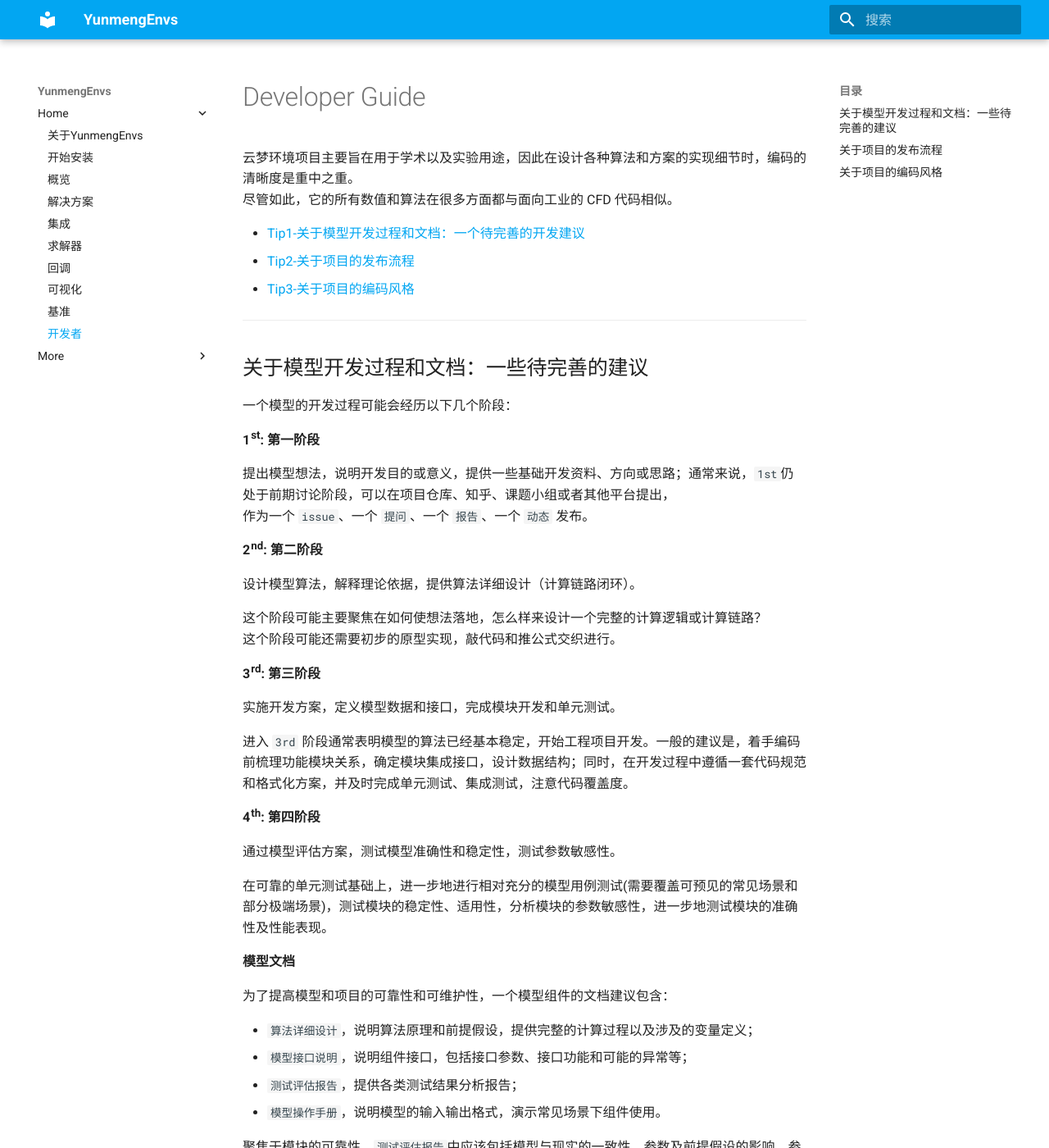
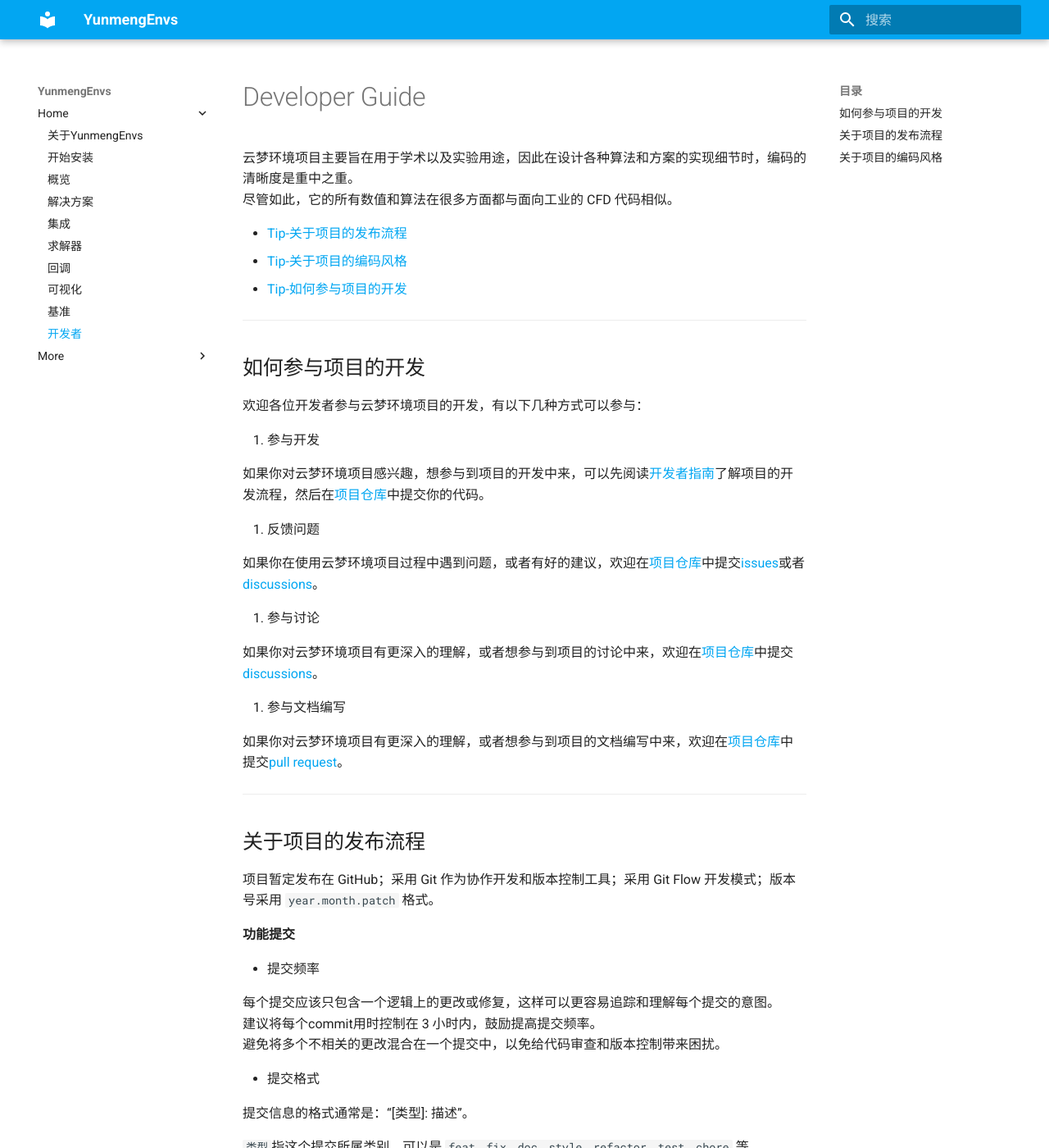
Before and after one commit to NumHub612/YunmengEnvs, an MkDocs documentation site: the page built from docs/Developer.md, in a window 1280 px wide and 1400 px high. Shown: the whole window at 82% size. Built offline with MkDocs 1.6.1 and Material for MkDocs 9.7.7, drawn with Linux system fonts in a browser that asks for light colours; some of the changed text lies outside the part shown.

Commit message:
chore: nothing matters

```diff
--- a/docs/Developer.md
+++ b/docs/Developer.md
@@ -3,50 +3,33 @@
 云梦环境项目主要旨在用于学术以及实验用途，因此在设计各种算法和方案的实现细节时，编码的清晰度是重中之重。
 尽管如此，它的所有数值和算法在很多方面都与面向工业的 CFD 代码相似。
 
-+ [Tip1-关于模型开发过程和文档：一个待完善的开发建议](#关于模型开发过程和文档一些待完善的建议)
-+ [Tip2-关于项目的发布流程](#关于项目的发布流程)
-+ [Tip3-关于项目的编码风格](#关于项目的编码风格)
++ [Tip-关于项目的发布流程](#关于项目的发布流程)
++ [Tip-关于项目的编码风格](#关于项目的编码风格)
++ [Tip-如何参与项目的开发](#如何参与项目的开发)
 
 ---------------------------------------------------------------------------------
 
-## 关于模型开发过程和文档：一些待完善的建议
 
-一个模型的开发过程可能会经历以下几个阶段：
+## 如何参与项目的开发
 
-**1st: 第一阶段**
+欢迎各位开发者参与云梦环境项目的开发，有以下几种方式可以参与：
 
-提出模型想法，说明开发目的或意义，提供一些基础开发资料、方向或思路；通常来说，`1st`仍处于前期讨论阶段，可以在项目仓库、知乎、课题小组或者其他平台提出，
-作为一个 `issue`、一个 `提问`、一个 `报告`、一个 `动态` 发布。
+1. 参与开发
 
-**2nd: 第二阶段**
+如果你对云梦环境项目感兴趣，想参与到项目的开发中来，可以先阅读[开发者指南](https://github.com/yunmeng-meng/Yunmeng-Tools/blob/main/docs/Developer.md)了解项目的开发流程，然后在[项目仓库](https://github.com/yunmeng-meng/Yunmeng-Tools)中提交你的代码。
 
-设计模型算法，解释理论依据，提供算法详细设计（计算链路闭环）。
+2. 反馈问题
 
-这个阶段可能主要聚焦在如何使想法落地，怎么样来设计一个完整的计算逻辑或计算链路？
-这个阶段可能还需要初步的原型实现，敲代码和推公式交织进行。
+如果你在使用云梦环境项目过程中遇到问题，或者有好的建议，欢迎在[项目仓库](https://github.com/yunmeng-meng/Yunmeng-Tools)中提交[issues](https://github.com/yunmeng-meng/Yunmeng-Tools/issues)或者[discussions](https://github.com/yunmeng-meng/Yunmeng-Tools/discussions)。
 
-**3rd: 第三阶段**
+3. 参与讨论
 
-实施开发方案，定义模型数据和接口，完成模块开发和单元测试。
+如果你对云梦环境项目有更深入的理解，或者想参与到项目的讨论中来，欢迎在[项目仓库](https://github.com/yunmeng-meng/Yunmeng-Tools)中提交[discussions](https://github.com/yunmeng-meng/Yunmeng-Tools/discussions)。
 
-进入 `3rd` 阶段通常表明模型的算法已经基本稳定，开始工程项目开发。一般的建议是，着手编码前梳理功能模块关系，确定模块集成接口，设计数据结构；同时，在开发过程中遵循一套代码规范和格式化方案，并及时完成单元测试、集成测试，注意代码覆盖度。
+4. 参与文档编写
 
-**4th: 第四阶段**
+如果你对云梦环境项目有更深入的理解，或者想参与到项目的文档编写中来，欢迎在[项目仓库](https://github.com/yunmeng-meng/Yunmeng-Tools)中提交[pull request](https://github.com/yunmeng-meng/Yunmeng-Tools/pulls)。
 
-通过模型评估方案，测试模型准确性和稳定性，测试参数敏感性。
-
-在可靠的单元测试基础上，进一步地进行相对充分的模型用例测试(需要覆盖可预见的常见场景和部分极端场景)，测试模块的稳定性、适用性，分析模块的参数敏感性，进一步地测试模块的准确性及性能表现。
-
-**模型文档**
-
-为了提高模型和项目的可靠性和可维护性，一个模型组件的文档建议包含：
-
-+ `算法详细设计`，说明算法原理和前提假设，提供完整的计算过程以及涉及的变量定义；
-+ `模型接口说明`，说明组件接口，包括接口参数、接口功能和可能的异常等；
-+ `测试评估报告`，提供各类测试结果分析报告；
-+ `模型操作手册`，说明模型的输入输出格式，演示常见场景下组件使用。
-
-聚焦于模块的可靠性，`测试评估报告`中应该包括模型与现实的一致性、参数及前提假设的影响、参数真值以及其分布的影响分析，提供模型校核报告、参数敏感性评估报告、网格相关性评估报告，数值算法稳定性评估报告，模型性能评估报告。
 
 [<i class="fa fa-home"></i>](#developer-guide)
 
@@ -68,7 +51,7 @@
 
 提交信息的格式通常是：“[类型]: 描述”。
 
-`类型`指这个提交所属类别，可以是 `feat、fix、docs、style、refactor、test、chore` 等。
+`类型`指这个提交所属类别，可以是 `feat、fix、doc、style、refactor、test、chore` 等。
 `描述`是对提交的简短描述，应尽量清晰明了，突出关键信息。
 
 * 提交内容
@@ -176,7 +159,6 @@
     + 开发人员和测试人员都能看懂
     + 通过阅读DEBUG级别的日志后不需要重现问题，就能准确的定位解决问题
 
-
 [<i class="fa fa-home"></i>](#developer-guide)
 
 ---------------------------------------------------------------------------------
```
Also changed, not shown: benchmarks/__init__.py (deleted), core/__init__.py (added), 2 other files.
